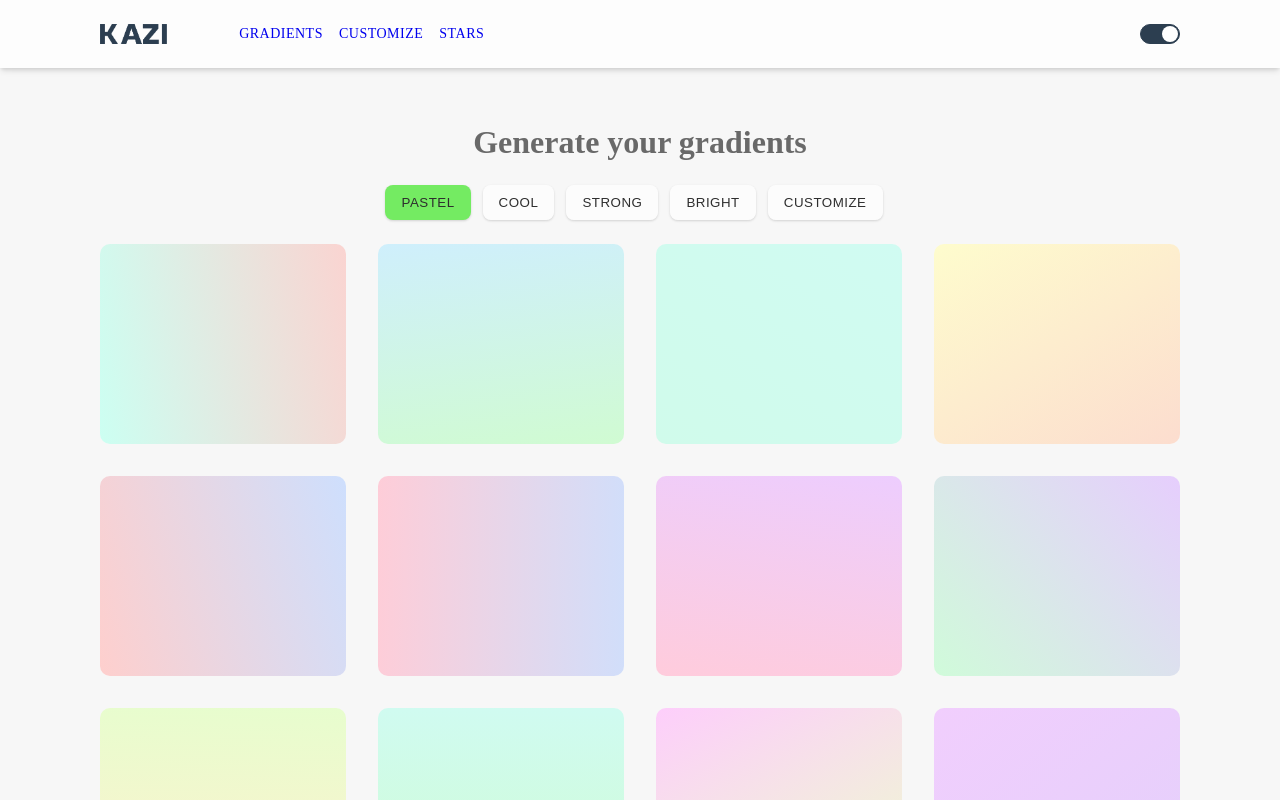
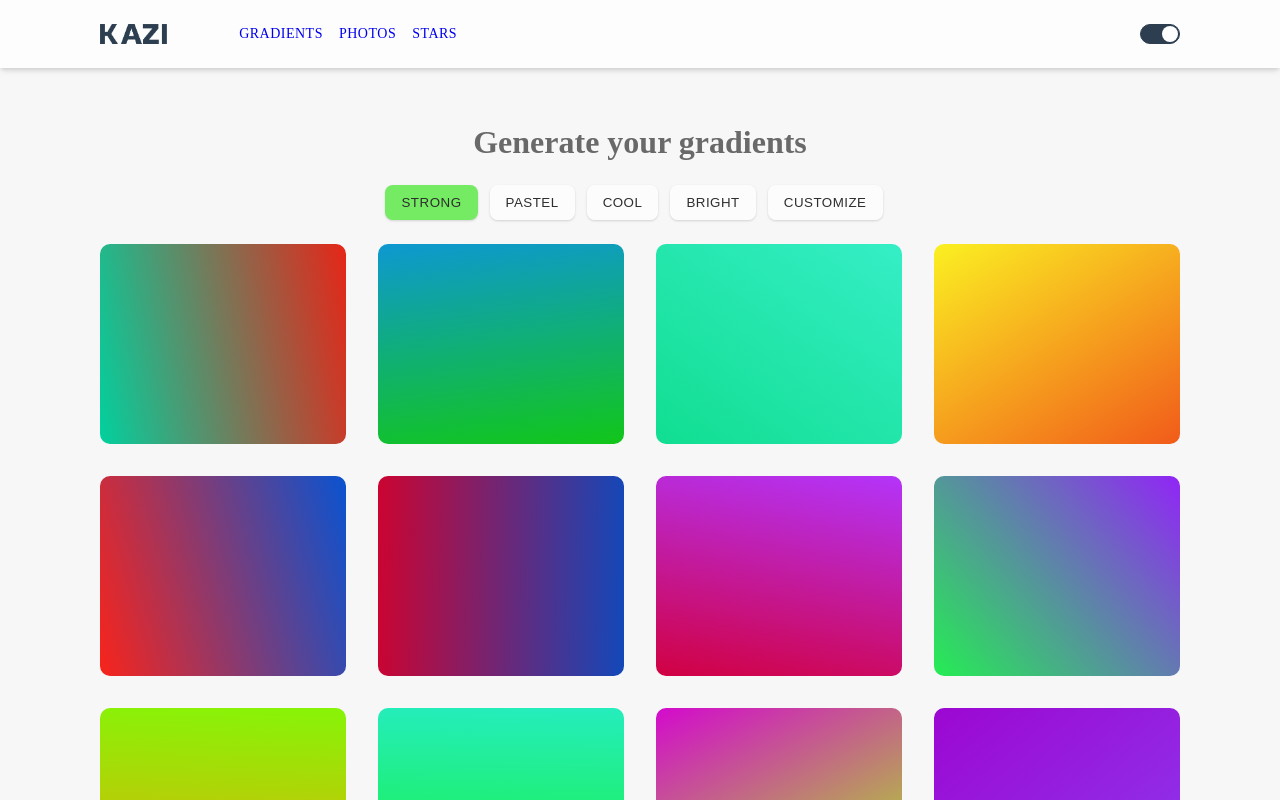
Before and after one commit to aa474754765/kazi3, a Vue app: page / in a window 1280 px wide. Shown: the top 800 px of the page. Built offline with nearby package versions, Linux system fonts and the light colour scheme.

Commit message:
star your favorites

```diff
--- a/package.json
+++ b/package.json
@@ -11,6 +11,7 @@
     "lint": "eslint . --ext .vue,.js,.jsx,.cjs,.mjs,.ts,.tsx,.cts,.mts --fix --ignore-path .gitignore"
   },
   "dependencies": {
+    "@element-plus/icons-vue": "^2.0.10",
     "element-plus": "^2.2.28",
     "pinia": "^2.0.28",
     "vue": "^3.2.45",
--- a/src/assets/base.scss
+++ b/src/assets/base.scss
@@ -158,6 +158,17 @@
   }
 }
 
+
+h1 {
+  text-align: center;
+  margin: 2.4rem 0;
+  opacity: 0.7;
+}
+
+.flex {
+  display: flex;
+}
+
 .flex-center {
   display: flex;
   justify-content: center;
--- a/src/components/GradientsBox/index.vue
+++ b/src/components/GradientsBox/index.vue
@@ -1,28 +1,83 @@
 <script setup lang="ts">
-import { computed, type CSSProperties } from "vue";
+import { computed, type CSSProperties, ref } from "vue";
 import { randomDeg, generateRandomRGBByType } from "@/utils/transformers";
 import type { GradientsType } from "@/types";
+import { Storager, starKey } from "@/utils/storage";
 import { useGradientsStore } from "@/stores/gradients";
 
 interface Props {
-  type: GradientsType;
+  type?: GradientsType;
+  gradients?: string;
+  starred?: boolean;
 }
 const props = withDefaults(defineProps<Props>(), {
   type: "COOL",
+  gradients: "",
+  starred: false,
 });
+const emit = defineEmits<{
+  (e: "unstar"): void;
+}>();
 
 const store = useGradientsStore();
 const elStyle = computed((): CSSProperties => {
   return {
-    "background-image": `linear-gradient(${randomDeg()}deg, rgb(${generateRandomRGBByType(
-      props.type,
-      store.customizeData
-    )}), rgb(${generateRandomRGBByType(props.type, store.customizeData)}))`,
+    "background-image":
+      props.gradients ||
+      `linear-gradient(${randomDeg()}deg, rgb(${generateRandomRGBByType(
+        props.type,
+        store.customizeData
+      )}), rgb(${generateRandomRGBByType(props.type, store.customizeData)}))`,
   };
 });
+
+const starred = ref(props.starred);
+const star = () => {
+  starred.value = true;
+  Storager.add(starKey, { value: elStyle.value["background-image"] });
+};
+const unStar = () => {
+  starred.value = false;
+  Storager.remove(starKey, { value: elStyle.value["background-image"] });
+  emit("unstar");
+};
 </script>
 <template>
-  <div :style="elStyle"></div>
+  <div :style="elStyle" class="gradients-box" :class="{ star: starred }">
+    <el-icon color="white" size="36">
+      <Star v-if="!starred" @click="star" />
+      <StarFilled v-else @click="unStar" />
+    </el-icon>
+  </div>
 </template>
 
-<style scoped></style>
+<style scoped lang="scss">
+.el-icon {
+  display: none;
+  position: absolute;
+  cursor: pointer;
+  right: 1.2rem;
+  top: 0.8rem;
+  animation: star 0.5s;
+
+  &:hover {
+    transform: scale(1.1);
+  }
+}
+.gradients-box.star .el-icon,
+.gradients-box:hover .el-icon {
+  display: unset;
+}
+
+@keyframes star {
+  0% {
+    transform: scale(1);
+  }
+  50% {
+    transform: scale(1.2);
+  }
+  100% {
+    transform: scale(1);
+  }
+}
+</style>
--- a/src/components/Header/index.vue
+++ b/src/components/Header/index.vue
@@ -24,8 +24,8 @@ const toggleTheme = (status: boolean) => {
     </router-link>
     <div class="nav">
       <router-link class="link" to="/">GRADIENTS</router-link>
-      <router-link class="link" to="/">CUSTOMIZE</router-link>
-      <router-link class="link" to="/">STARS</router-link>
+      <router-link class="link" to="/">PHOTOS</router-link>
+      <router-link class="link" to="/stars">STARS</router-link>
     </div>
     <div class="tools">
       <el-switch
@@ -82,6 +82,22 @@ const toggleTheme = (status: boolean) => {
     -webkit-background-clip: text;
     color: transparent;
   }
+  .link:nth-of-type(3):hover::after {
+    content: "STARS";
+    position: absolute;
+    top: 50%;
+    left: 50%;
+    transform: translateX(-50%) translateY(-50%);
+    animation: clip 0.8s linear;
+    background-image: linear-gradient(
+      to right,
+      rgb(38, 40, 249),
+      rgb(161, 5, 238)
+    );
+    background-clip: text;
+    -webkit-background-clip: text;
+    color: transparent;
+  }
 }
 
 .tools {
--- a/src/main.ts
+++ b/src/main.ts
@@ -1,6 +1,7 @@
 import { createApp } from "vue";
 import { createPinia } from "pinia";
 import ElementPlus from "element-plus";
+import * as ElementPlusIconsVue from "@element-plus/icons-vue";
 
 import App from "./App.vue";
 import router from "./router";
@@ -11,6 +12,10 @@ import "element-plus/dist/index.css";
 
 const app = createApp(App);
 
+for (const [key, component] of Object.entries(ElementPlusIconsVue)) {
+  app.component(key, component);
+}
+
 app.component("kazi-btn", Btn);
 app.use(createPinia());
 app.use(router);
--- a/src/router/index.ts
+++ b/src/router/index.ts
@@ -9,14 +9,11 @@ const router = createRouter({
       name: "home",
       component: HomeView,
     },
-    // {
-    //   path: "/about",
-    //   name: "about",
-    //   // route level code-splitting
-    //   // this generates a separate chunk (About.[hash].js) for this route
-    //   // which is lazy-loaded when the route is visited.
-    //   component: () => import("../views/AboutView.vue"),
-    // },
+    {
+      path: "/stars",
+      name: "Stars",
+      component: () => import("../views/StarView.vue"),
+    },
   ],
 });
 
--- /dev/null
+++ b/src/utils/storage.ts
@@ -0,0 +1,35 @@
+export const starKey: Key = "stars";
+type Key = string;
+interface Data<T> {
+  value: T;
+}
+
+export class Storager {
+  static set<T>(key: Key, data: Data<T>[]): void {
+    localStorage.setItem(key, JSON.stringify(data));
+  }
+
+  static get<T>(key: Key): Data<T>[] {
+    const value = localStorage.getItem(key);
+    return (value && JSON.parse(value)) || [];
+  }
+
+  static add<T>(key: Key, data: Data<T>): void {
+    const result = this.get(key) || [];
+    result.push(data);
+    this.set(key, result);
+  }
+
+  static remove<T>(key: Key, data: Data<T>): void {
+    const result = this.get(key) || [];
+    const index = result.findIndex((i) => i.value == data.value);
+    if (index >= 0) {
+      result.splice(index, 1);
+    }
+    this.set(key, result);
+  }
+
+  static clear(): void {
+    localStorage.clear();
+  }
+}
--- a/src/views/HomeView.vue
+++ b/src/views/HomeView.vue
@@ -6,7 +6,7 @@ import CustomizeDialog from "@/components/CustomizeDialog/index.vue";
 import type { GradientsType } from "@/types";
 import { randowArr } from "@/utils";
 
-const gradientType = ref<GradientsType>("PASTEL");
+const gradientType = ref<GradientsType>("STRONG");
 const gradients = ref(randowArr(16));
 // when scroll to the bottom, it should add the new gradients to the last
 const loadNewGradients = () => {
@@ -38,7 +38,13 @@ const openCustumizeDialog = (): void => {
 </script>
 <template>
   <h1>Generate your gradients</h1>
-  <el-row>
+  <el-row class="flex-center">
+    <kazi-btn
+      gradients-type="STRONG"
+      @click="changeGradientType('STRONG')"
+      :active="gradientType === 'STRONG'"
+      >STRONG</kazi-btn
+    >
     <kazi-btn
       gradients-type="PASTEL"
       @click="changeGradientType('PASTEL')"
@@ -50,12 +56,6 @@ const openCustumizeDialog = (): void => {
       @click="changeGradientType('COOL')"
       :active="gradientType === 'COOL'"
       >COOL</kazi-btn
-    >
-    <kazi-btn
-      gradients-type="STRONG"
-      @click="changeGradientType('STRONG')"
-      :active="gradientType === 'STRONG'"
-      >STRONG</kazi-btn
     >
     <kazi-btn
       gradients-type="BRIGHT"
@@ -93,15 +93,8 @@ const openCustumizeDialog = (): void => {
 </template>
 
 <style scoped lang="scss">
-h1 {
-  text-align: center;
-  margin: 2.4rem 0;
-  opacity: 0.7;
-}
-
 .el-row {
   margin-bottom: 2.4rem;
-  justify-content: center;
 
   button {
     margin-right: 1.2rem;
@@ -114,6 +107,7 @@ h1 {
 }
 
 .grid-content {
+  position: relative;
   border-radius: 1rem;
   min-height: 20rem;
 }
--- /dev/null
+++ b/src/views/StarView.vue
@@ -0,0 +1,54 @@
+<script setup lang="ts">
+import { ref } from "vue";
+import GradientsBox from "@/components/GradientsBox/index.vue";
+import { starKey, Storager } from "@/utils/storage";
+
+const gradients = ref<string[]>([]);
+
+const renderStarBox = (): void => {
+  gradients.value = Storager.get<string>(starKey).map((i) => i.value);
+};
+renderStarBox();
+</script>
+<template>
+  <h1>Yours Favorites</h1>
+  <el-row :gutter="32">
+    <el-col
+      :xs="24"
+      :sm="12"
+      :md="8"
+      :lg="6"
+      :xl="6"
+      v-for="i in gradients"
+      :key="i"
+    >
+      <GradientsBox
+        :gradients="i"
+        :starred="true"
+        @unstar="renderStarBox"
+        class="grid-content"
+      />
+    </el-col>
+  </el-row>
+</template>
+
+<style scoped lang="scss">
+.el-row {
+  margin-bottom: 2.4rem;
+
+  button {
+    margin-right: 1.2rem;
+  }
+}
+
+.el-col {
+  border-radius: 4px;
+  margin-bottom: 3.2rem;
+}
+
+.grid-content {
+  position: relative;
+  border-radius: 1rem;
+  min-height: 20rem;
+}
+</style>
```
Also changed, not shown: 1 other file (tests, documents, lock files or other folders).
